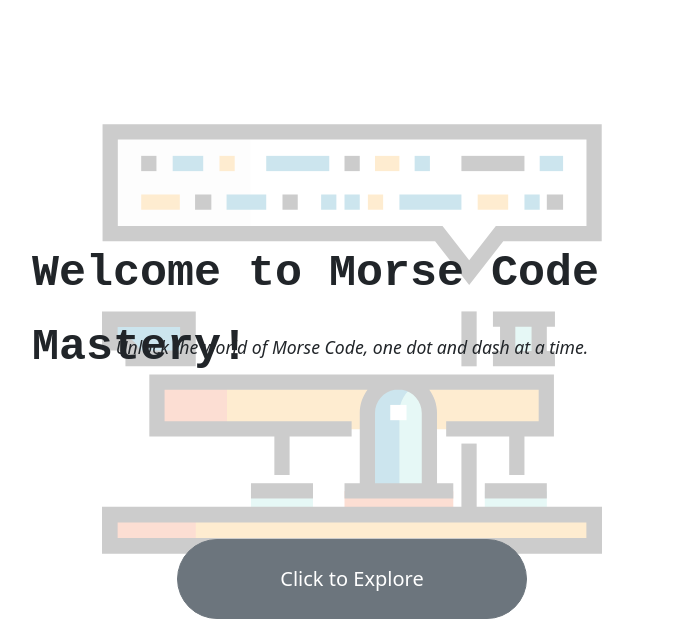
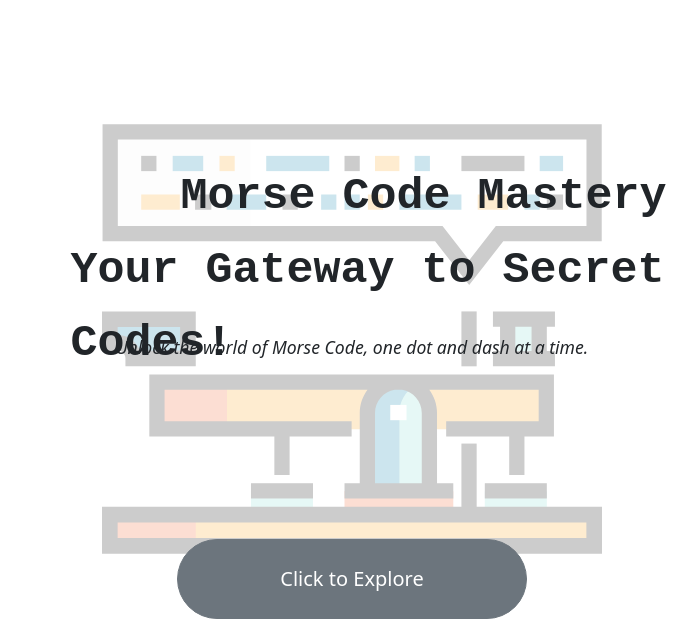
Before and after one commit to Jiaxin-yyjx/MorseCode, a Flask app: page / in a window 1280 px wide. Shown: the part 61-682 px from the top of the page, without its empty margins (288-984 px from the left). Run offline with Flask 3, Linux system fonts and the light colour scheme; some libraries are stand-ins or nearby versions.

Commit message:
homepage

```diff
--- a/static/main.css
+++ b/static/main.css
@@ -23,10 +23,14 @@
 
 .title_frame {
     position: fixed;
-    top: 46%;
-    left: 50%;
+    top: 41%;
+    left: 52%;
     transform: translate(-50%, -50%);
     font-size: 45px;
+}
+
+.loc {
+    padding-left: 110px;
 }
 
 .subtitle_frame {
@@ -265,7 +269,7 @@
 .iconlayout {
     width: 80px;
     height: auto;
-   cursor: pointer;
+    cursor: pointer;
 }
 
 .playcharsound {
--- a/templates/home.html
+++ b/templates/home.html
@@ -9,7 +9,9 @@
             <img src="{{url_for('static', filename='images/Background.svg')}}" class="img-fluid cover-img" />
         </div>
         <div class="title_frame">
-            <span class="changefont">Welcome to Morse Code Mastery!</span>
+            <span class="changefont loc">Morse Code Mastery</span><br>
+            <span class="changefont">Your Gateway to Secret Codes!</span>
+
         </div>
         <div class="subtitle_frame">
             <span class="site_subtitle">Unlock the world of Morse Code, one dot and dash at a time.</span>
```
